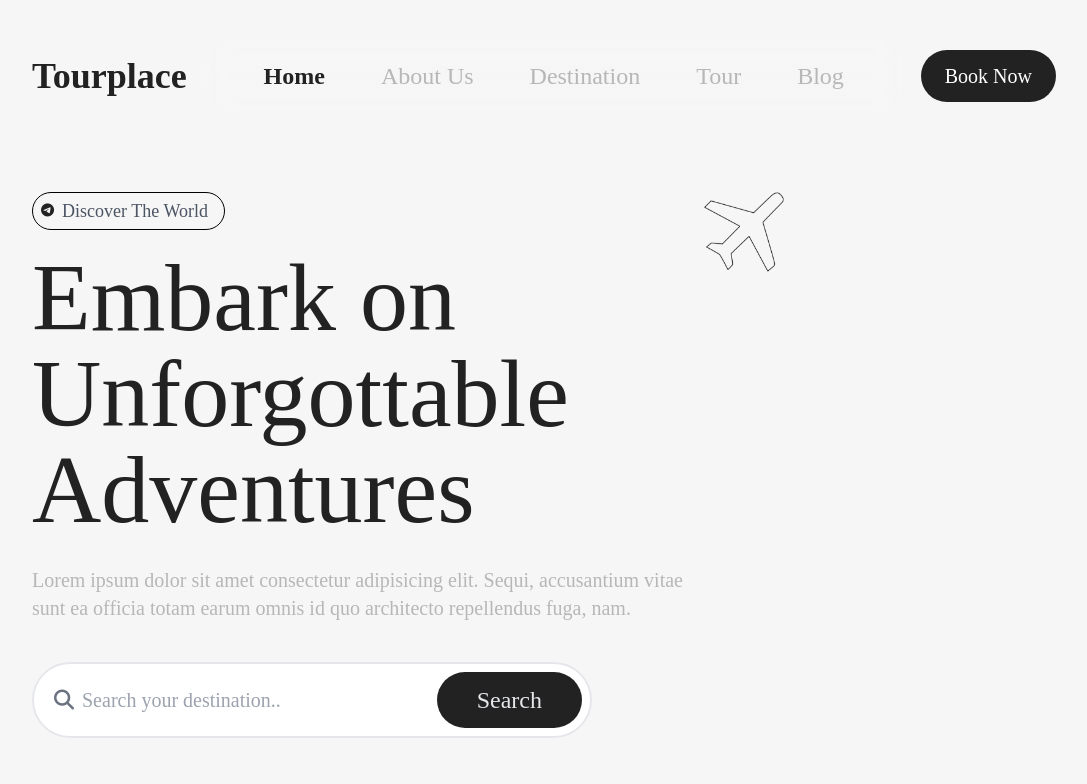
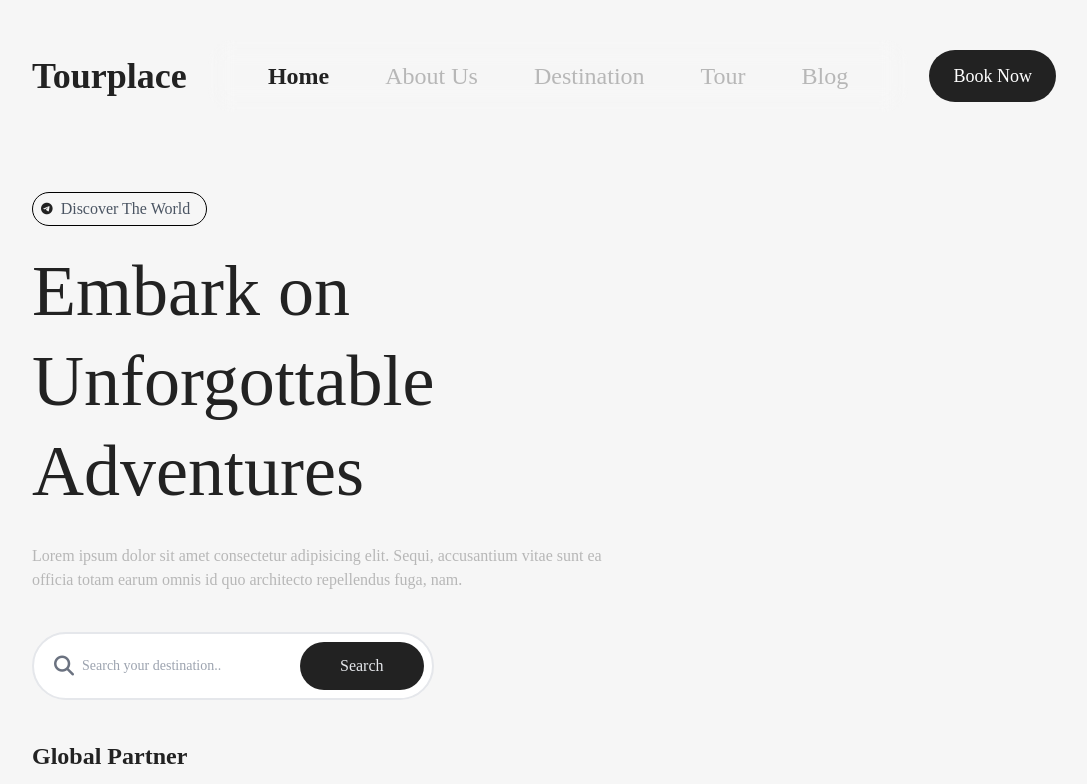
Before and after one commit to DedsID/travelagencydribbble, a React (Create React App) app: page / in a window 1280 px wide. Shown: the top 784 px of the page, without its empty margins (96-1183 px from the left). Built offline with nearby package versions, Linux system fonts and the light colour scheme.

Commit message:
benerin di layar laptop

```diff
--- a/src/components/Embark.js
+++ b/src/components/Embark.js
@@ -10,25 +10,25 @@ import Plane from './images/plane.png';
 const Embark = () => {
   return (
     <div className='flex justify-between'>
-      <div className="style={headerStyle} md:max-w-2xl">
+      <div className="md:max-w-xl ataslaptop:max-w-2xl">
         <div className="relative inline-block">
-          <div className="text-lg text-gray-600 border border-black pr-4 py-1 rounded-full">
+          <div className="text-base 2xl:text-lg text-gray-600 border border-black pr-4 py-1 rounded-full">
             <i className="fa-brands fa-telegram fa-xs px-2"></i>
             Discover The World
           </div>
         </div>
 
-        <div className="text-7xl sm:text-8xl md:text-8xl pt-5 pb-7 font-medium leading-10">
+        <div className="text-7xl ataslaptop:text-8xl pt-5 pb-7 font-medium leading-tight">
           Embark on Unforgottable Adventures
         </div>
 
-        <div className="secol text-xl text-justify md:text-left">
+        <div className="secol text:base ataslaptop:text-xl text-justify md:text-left">
           Lorem ipsum dolor sit amet consectetur adipisicing elit. Sequi,
           accusantium vitae sunt ea officia totam earum omnis id quo architecto
           repellendus fuga, nam.
         </div>
 
-        <div className="relative md:inline-block py-10 md:w-10/12">
+        <div className="relative md:inline-block py-10">
           <div className="flex items-center justify-between text-xl border-2 border-gray rounded-full p-2 bg-white">
             <div className="relative flex items-center">
               <span className="absolute left-3">
@@ -38,10 +38,10 @@ const Embark = () => {
               <input
                 type="text"
                 placeholder="Search your destination.."
-                className="pl-10 pr-8 py-2 rounded-full text-gray-800 bg-white"
+                className="pl-10 pr-8 py-2 rounded-full text-gray-800 bg-white text-sm ataslaptop:text-xl"
               />
             </div>
-            <button className="ml-2 text-2xl px-10 py-3 bg-button text-gray-200 rounded-full">
+            <button className="ml-2 text-base ataslaptop:text-2xl px-10 py-3 bg-button text-gray-200 rounded-full">
               Search
             </button>
           </div>
@@ -59,27 +59,27 @@ const Embark = () => {
 
     {/* gambar */}
 
-      <div className='flex-1 relative text-center'>
-        <img src={EmbarkPic} alt="apa aja" className="absolute w-full max-w-[700px] max-h-[700px] -top-16 -right-28 hidden 2xl:block" />
+      <div className='flex-1 relative text-center hidden laptop:block'>
+        <img src={EmbarkPic} alt="apa aja" className="absolute w-full max-w-[700px] max-h-[700px] -top-16 -right-28" />
         <img src={Plane} alt="apa aja" className="w-20 h-20 absolute top-0" />
 
 
         {/* Small Card */}
 
-        <div className='absolute top-36 left-14 hidden 2xl:block'>
-          <div className='flex relative bg-white rounded-3xl flex-col w-[150px] gap-2'>
+        <div className='absolute top-24 2xl:top-36 left-14'>
+          <div className='flex relative bg-white rounded-3xl flex-col w-[100px] 2xl:w-[150px] gap-2'>
             <div className='absolute bg-white px-3 py-1 rounded-xl -right-11 top-12 text-xs'>
               <i className="fa-solid fa-location-dot pr-2"></i>
               Indonesia
             </div>
             <img src={BaliPic} alt="apa aja" className="w-full rounded-t-3xl" />
-            <div className='text-sm'>
+            <div className='text-xs 2xl:text-sm'>
               Bali, Indonesia
             </div>
             <div className='flex flex-row items-center justify-center -mb-4'>
-              <img src={Sbali1} alt="apa aja" className="rounded-full w-10 h-10 -mr-2 object-cover" />
-              <img src={Sbali2} alt="apa aja" className="rounded-full w-10 h-10 -mr-2 object-cover" />
-              <img src={Sbali3} alt="apa aja" className="rounded-full w-10 h-10 object-cover" />
+              <img src={Sbali1} alt="apa aja" className="rounded-full w-7 h-7 2xl:w-10 2xl:h-10 -mr-2 object-cover" />
+              <img src={Sbali2} alt="apa aja" className="rounded-full w-7 h-7 2xl:w-10 2xl:h-10 -mr-2 object-cover" />
+              <img src={Sbali3} alt="apa aja" className="rounded-full w-7 h-7 2xl:w-10 2xl:h-10 object-cover" />
             </div>
           </div>
         </div>
--- a/src/components/Feature.js
+++ b/src/components/Feature.js
@@ -9,7 +9,7 @@ const Feature = () => {
           <div className="flex flex-col lg:flex-row justify-between gap-5">
             <div className="flex lg:flex-col gap-5">
               <div className="flex flex-row relative justify-around">
-                <div className="h-full w-20 lg:h-20 lg:rounded-full bg-trueGray flex items-center justify-center lg:outline outline-[40px] outline-base z-20">
+                <div className="h-full w-20 lg:h-20 lg:rounded-full bg-trueGray flex items-center justify-center lg:outline outline-[40px] outline-bg z-20">
                   <span className="text-white text-2xl">01</span>
                 </div>
                 <div className="w-full max-w-2xl border-t-2 border-dashed border-gray-900 absolute top-10 -right-2/4 hidden lg:block"></div>
@@ -28,7 +28,7 @@ const Feature = () => {
 
             <div className="flex lg:flex-col gap-5 flex-row-reverse">
               <div className="flex flex-row relative justify-around">
-                <div className="h-full w-20 lg:h-20 lg:rounded-full bg-trueGray flex items-center justify-center lg:outline outline-[40px] outline-base z-20">
+                <div className="h-full w-20 lg:h-20 lg:rounded-full bg-trueGray flex items-center justify-center lg:outline outline-[40px] outline-bg z-20">
                   <span className="text-white text-2xl">02</span>
                 </div>
               </div>
@@ -46,7 +46,7 @@ const Feature = () => {
 
             <div className="flex lg:flex-col gap-5">
               <div className="flex flex-row relative justify-around">
-                <div className="h-full w-20 lg:h-20 lg:rounded-full bg-trueGray flex items-center justify-center lg:outline outline-[40px] outline-base z-20">
+                <div className="h-full w-20 lg:h-20 lg:rounded-full bg-trueGray flex items-center justify-center lg:outline outline-[40px] outline-bg z-20">
                   <span className="text-white text-2xl">03</span>
                 </div>
                 <div className="w-full max-w-2xl border-t-2 border-dashed border-gray-900 absolute top-10 -left-2/4 hidden lg:block"></div>
--- a/src/components/Header.js
+++ b/src/components/Header.js
@@ -71,7 +71,7 @@ const Header = () => {
       </nav>
       <a
         href="#"
-        className="bg-trueGray-900 text-xl text-white px-6 py-3 rounded-full"
+        className="bg-trueGray-900 text-lg text-white px-6 py-3 rounded-full"
       >
         Book Now
       </a>
--- a/tailwind.config.js
+++ b/tailwind.config.js
@@ -6,11 +6,11 @@ module.exports = {
   theme: {
     extend: {
       screens: {
-      'laptop': '1680px',
+      'laptop': '1340px',
       'ataslaptop': '1920px',
       },
       colors: {
-        'base' : '#F6F6F6'
+        'bg' : '#F6F6F6'
       }
     },
   },
```
